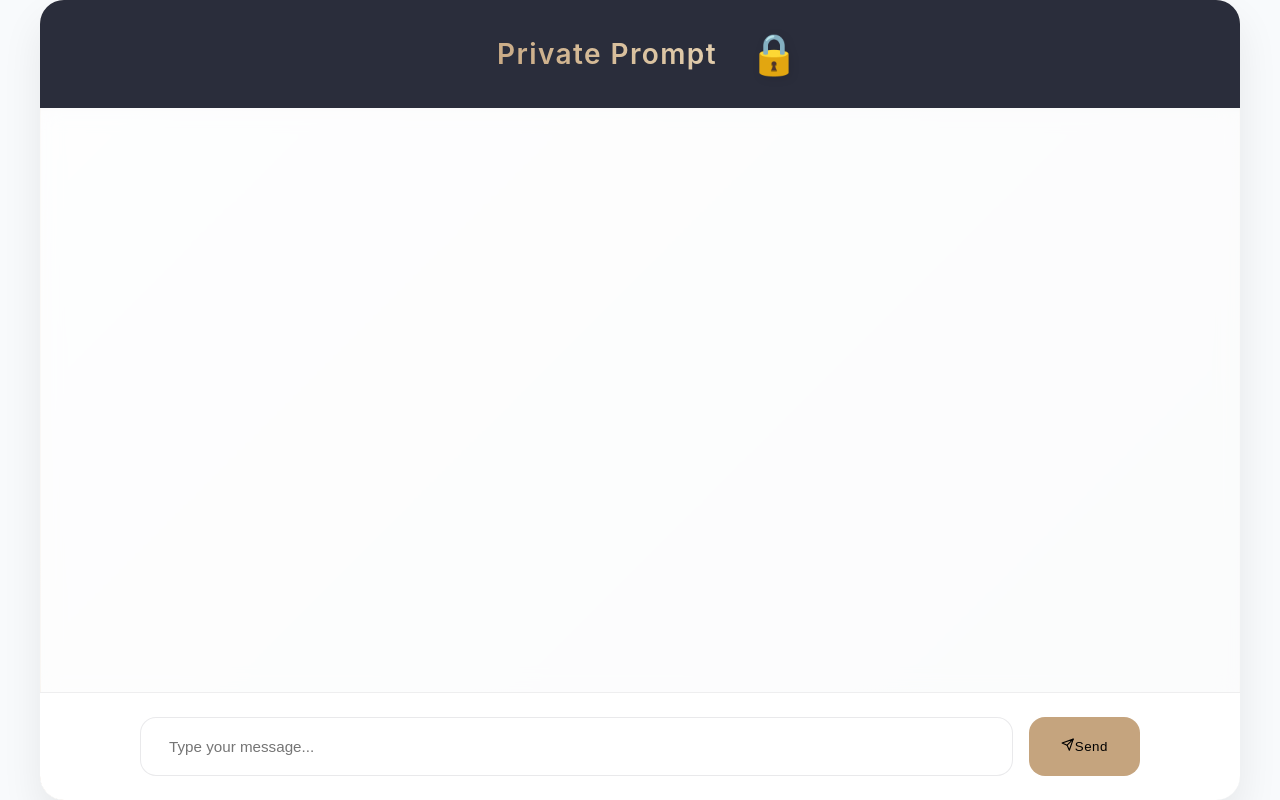
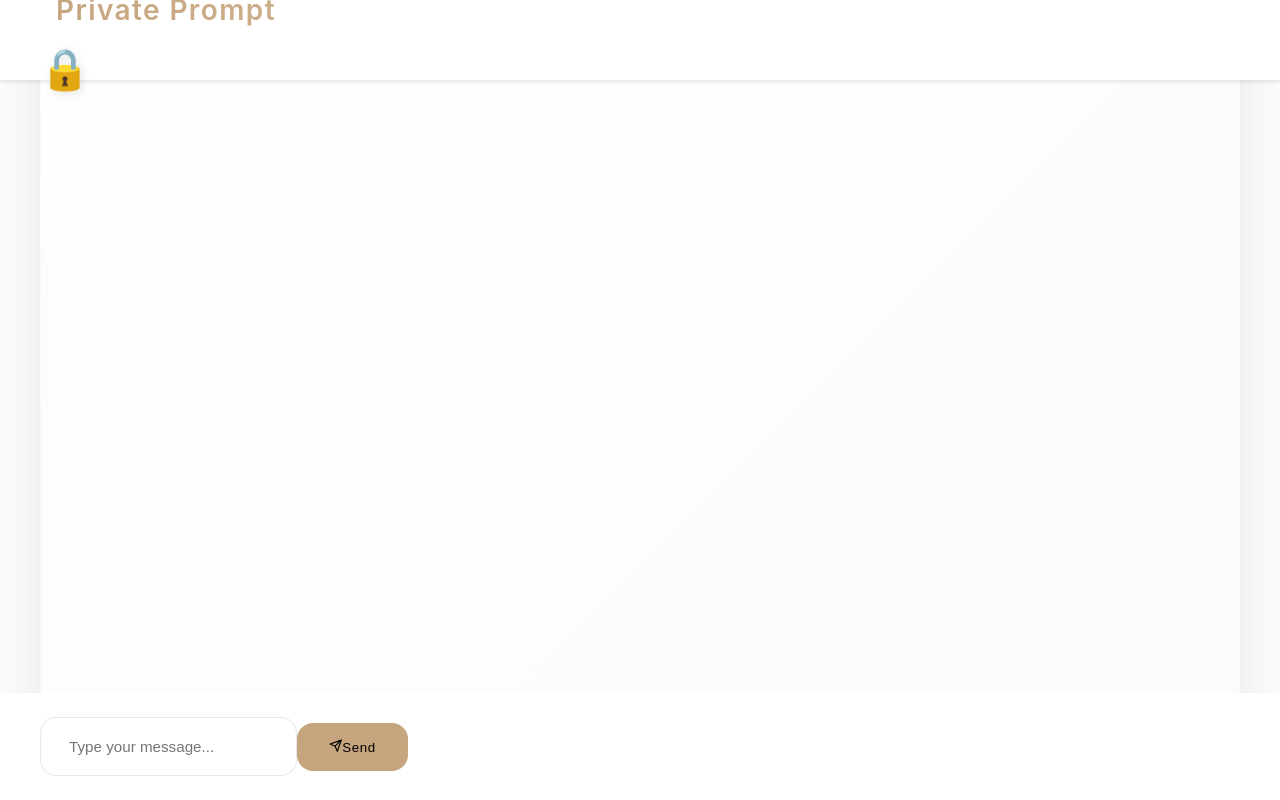
Before and after one commit to SaraLaouini1/chatbot, a React (Vite) app: page / in a window 1280 px wide. Built offline with nearby package versions, Linux system fonts and the light colour scheme.

Commit message:
Update Chat.css

```diff
--- a/src/components/Chat.css
+++ b/src/components/Chat.css
@@ -1,16 +1,22 @@
 /* Chat Header Styles */
 .chat-header {
+  position: fixed;
+  top: 0;
+  left: 0;
+  right: 0;
+  z-index: 1000;
   display: flex;
   justify-content: center;
-  padding: 1rem;
+  align-items: center;
+  height: 80px;
   background: #ffffff;
   box-shadow: 0 2px 4px rgba(0,0,0,0.1);
 }
 
 .title-container {
-  display: flex;
-  align-items: center;
-  gap: 1rem;
+  max-width: 1200px;
+  width: 100%;
+  padding: 0 2rem;
 }
 
 .lock-logo {
@@ -121,17 +127,7 @@
 }
 
 /* Header */
-.chat-header {
-  padding: 1.5rem 2rem;
-  background: var(--primary-color);
-  color: white;
-  position: relative;
-  overflow: hidden;
-  display: flex; /* Add this */
-  justify-content: center; /* Add this */
-  align-items: center; /* Add this */
-  text-align: center; /* Add this */
-}
+
 
 .chat-header::after {
   content: '';
@@ -175,6 +171,8 @@
   gap: 1.5rem;
   background: rgba(255, 255, 255, 0.8);
   backdrop-filter: blur(10px);
+  padding-top: 1rem;
+  height: calc(100vh - 80px - 120px); /* Account for header and input */
 }
 
 /* Message Bubbles */
@@ -232,18 +230,19 @@
 
 /* Input Section */
 .input-container {
-  padding: 1.5rem 2rem;
+  position: fixed;
+  bottom: 0;
+  left: 0;
+  right: 0;
   background: white;
-  border-top: 1px solid rgba(42, 45, 59, 0.08);
-  position: relative;
+  padding: 1.5rem 0;
 }
 
 .input-wrapper {
-  display: flex;
-  gap: 1rem;
-  max-width: 1000px;
   margin: 0 auto;
   position: relative;
+  max-width: 1200px;
+  padding: 0 2rem;
 }
 
 .chat-input {
```
